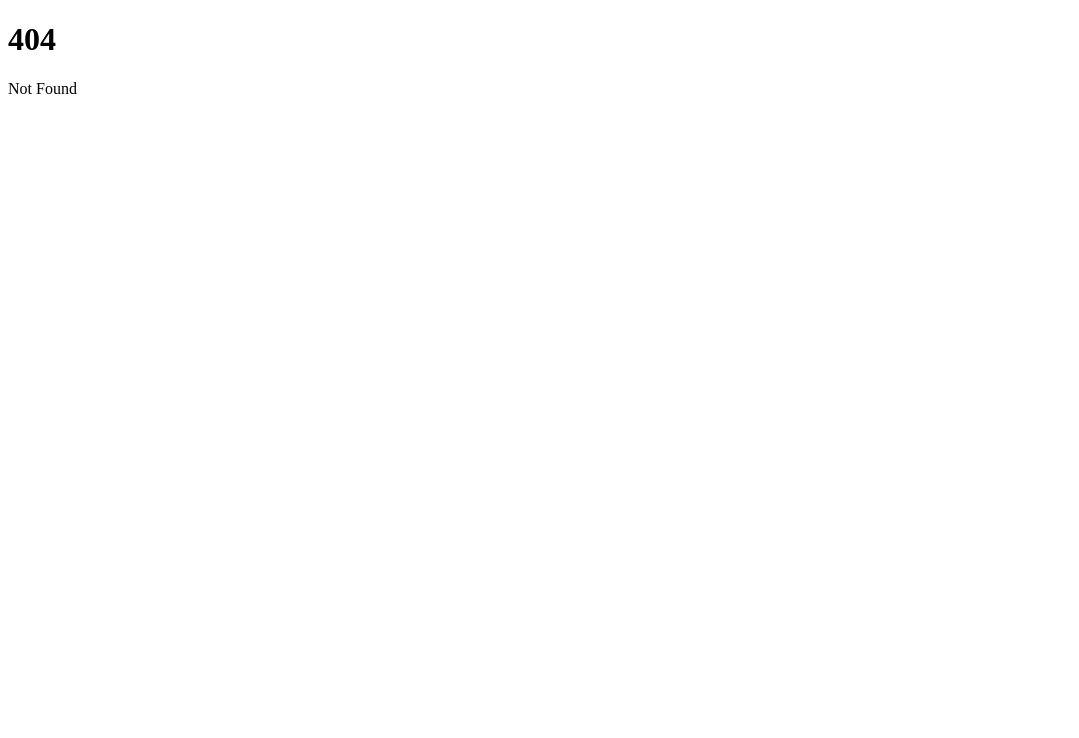
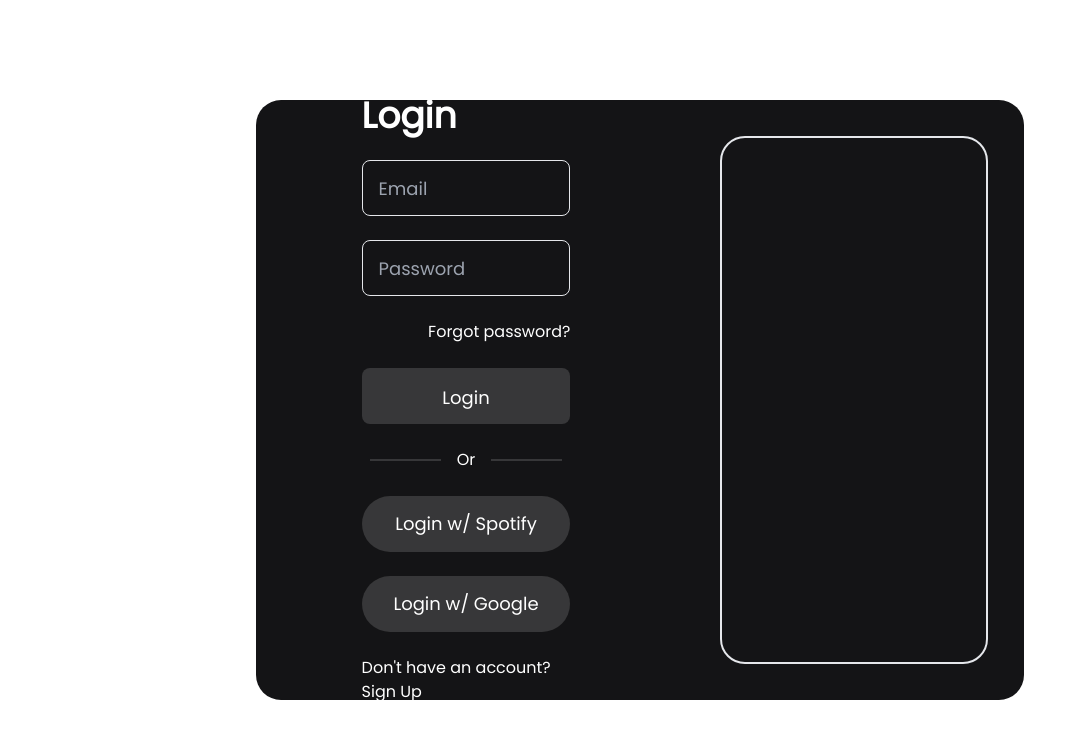
Before and after one commit to sakeththota/harmony, a SvelteKit app: page /login in a window 1280 px wide. Before the commit this address had no page. Shown: the top 738 px of the page, without its empty margins (0-1079 px from the left). Built offline with nearby package versions, Linux system fonts and the light colour scheme.

Commit message:
done with ui except for correct colors

```diff
--- a/package.json
+++ b/package.json
@@ -16,13 +16,16 @@
 		"@sveltejs/kit": "^1.5.0",
 		"@typescript-eslint/eslint-plugin": "^5.45.0",
 		"@typescript-eslint/parser": "^5.45.0",
+		"autoprefixer": "^10.4.13",
 		"eslint": "^8.28.0",
 		"eslint-config-prettier": "^8.5.0",
 		"eslint-plugin-svelte3": "^4.0.0",
+		"postcss": "^8.4.21",
 		"prettier": "^2.8.0",
 		"prettier-plugin-svelte": "^2.8.1",
 		"svelte": "^3.54.0",
 		"svelte-check": "^3.0.1",
+		"tailwindcss": "^3.2.7",
 		"tslib": "^2.4.1",
 		"typescript": "^4.9.3",
 		"vite": "^4.0.0"
--- /dev/null
+++ b/postcss.config.cjs
@@ -0,0 +1,6 @@
+module.exports = {
+  plugins: {
+    tailwindcss: {},
+    autoprefixer: {},
+  },
+}
--- /dev/null
+++ b/src/app.css
@@ -0,0 +1,8 @@
+@tailwind base;
+@tailwind components;
+@tailwind utilities;
+
+* {
+	font-family: 'Fira Code', monospace;
+	font-family: 'Poppins', sans-serif;
+}
--- a/src/app.html
+++ b/src/app.html
@@ -3,6 +3,12 @@
 	<head>
 		<meta charset="utf-8" />
 		<link rel="icon" href="%sveltekit.assets%/favicon.png" />
+		<link rel="preconnect" href="https://fonts.googleapis.com" />
+		<link rel="preconnect" href="https://fonts.gstatic.com" crossorigin />
+		<link
+			href="https://fonts.googleapis.com/css2?family=Fira+Code:wght@300;400;500;600;700&family=Poppins:ital@0;1&display=swap"
+			rel="stylesheet"
+		/>
 		<meta name="viewport" content="width=device-width" />
 		%sveltekit.head%
 	</head>
--- /dev/null
+++ b/src/routes/+layout.svelte
@@ -0,0 +1,7 @@
+<script>
+      import "../app.css";
+</script>
+
+<div class="box-border h-screen w-screen ">
+      <slot />
+</div>
--- a/src/routes/+page.svelte
+++ b/src/routes/+page.svelte
@@ -1,2 +1,5 @@
-<h1>Welcome to SvelteKit</h1>
-<p>Visit <a href="https://kit.svelte.dev">kit.svelte.dev</a> to read the documentation</p>
+<script>
+
+</script>
+
+<h1>hello world</h1>
--- /dev/null
+++ b/src/routes/login/+page.svelte
@@ -0,0 +1,29 @@
+<script>
+
+</script>
+
+<div class="flex h-full w-full justify-center items-center">
+    <div class="flex flex-row justify-between items-center gap-20 bg-[#141416] h-3/4 w-3/5 rounded-[25px] text-white p-9">
+        <!-- login form wrapper -->
+        <div class="flex justify-center items-center h-full w-1/2 ">
+            <!-- login form -->
+            <form class="flex flex-col justify-center gap-6 w-3/5">
+                <h1 class="text-4xl font-semibold">Login</h1>
+                <input type="text" placeholder="Email" class="border-[1px] bg-transparent rounded-lg h-14 p-4 text-lg" >
+                <input type="password" placeholder="Password" class="border-[1px] bg-transparent rounded-lg h-14 p-4 text-lg" >
+                <p class="text-right">Forgot password?</p>
+                <button class='bg-white/[.15] rounded-lg h-14 p-4 text-lg'>Login</button>
+                <div class="flex justify-evenly items-center gap-4 px-2">
+                    <span class="h-0.5 bg-white/[.15] flex-1"/>
+                    <p>Or</p>
+                    <span class="h-0.5 bg-white/[.15] flex-1" />
+                </div>
+                <a class="bg-white/[.15] rounded-full h-14 p-4 flex justify-center items-center text-lg" href='/'>Login w/ Spotify</a>
+                <a class="bg-white/[.15] rounded-full h-14 p-4 flex justify-center items-center text-lg" href='/'>Login w/ Google</a>
+                <p>Don't have an account? <a href="/">Sign Up</a></p>
+            </form>
+        </div>
+        <!-- some sort of advertising / marketing design -->
+        <div class="h-full w-1/2 border-2 rounded-[25px]"/>
+    </div>
+</div>
--- a/svelte.config.js
+++ b/svelte.config.js
@@ -3,13 +3,10 @@ import { vitePreprocess } from '@sveltejs/kit/vite';
 
 /** @type {import('@sveltejs/kit').Config} */
 const config = {
-	// Consult https://kit.svelte.dev/docs/integrations#preprocessors
-	// for more information about preprocessors
-	preprocess: vitePreprocess(),
-
 	kit: {
 		adapter: adapter()
-	}
+	},
+	preprocess: vitePreprocess()
 };
 
 export default config;
--- /dev/null
+++ b/tailwind.config.cjs
@@ -0,0 +1,8 @@
+/** @type {import('tailwindcss').Config} */
+module.exports = {
+	content: ['./src/**/*.{html,js,svelte,ts}'],
+	theme: {
+		extend: {}
+	},
+	plugins: []
+};
```
Also changed, not shown: 1 other file (tests, documents, lock files or other folders).
